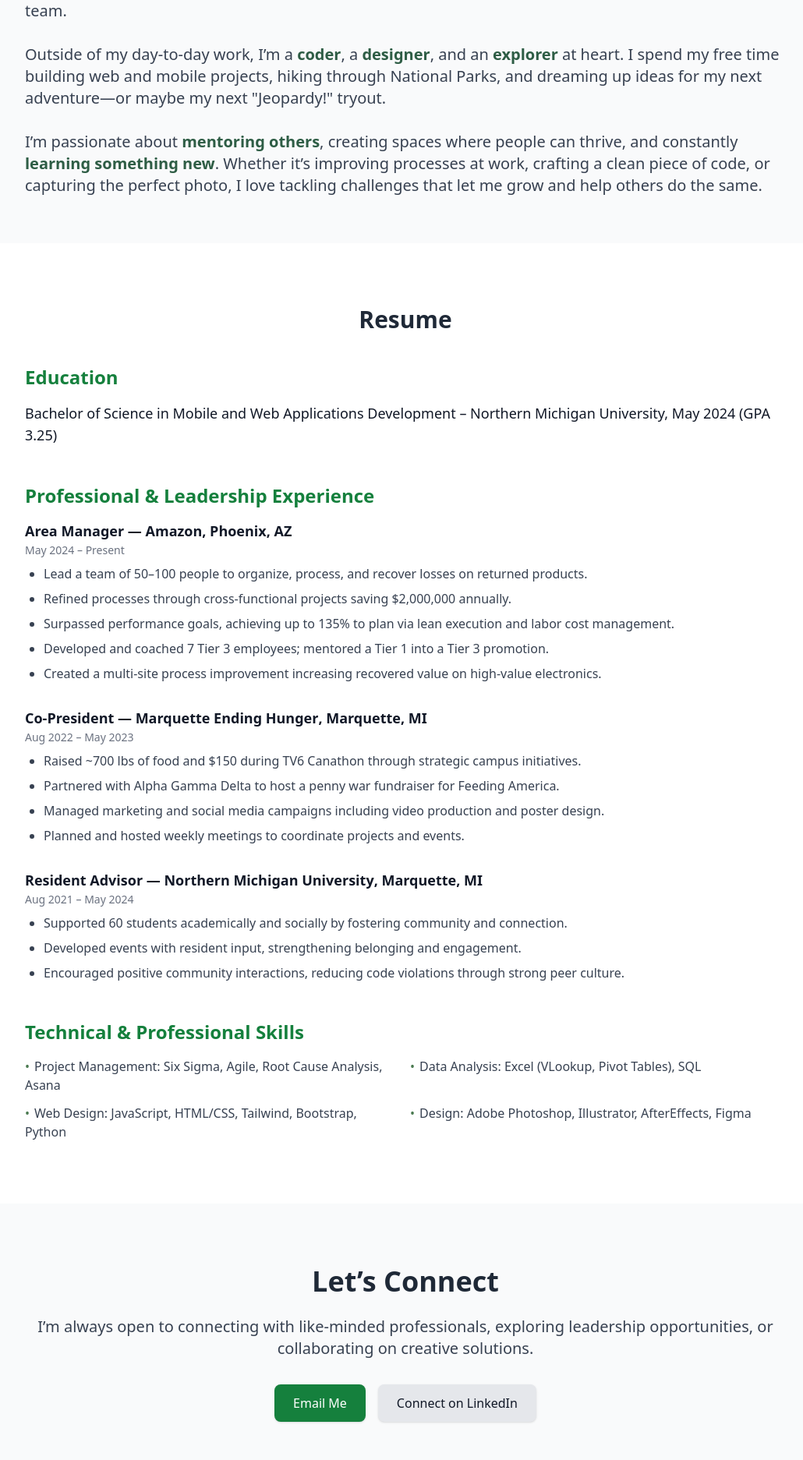
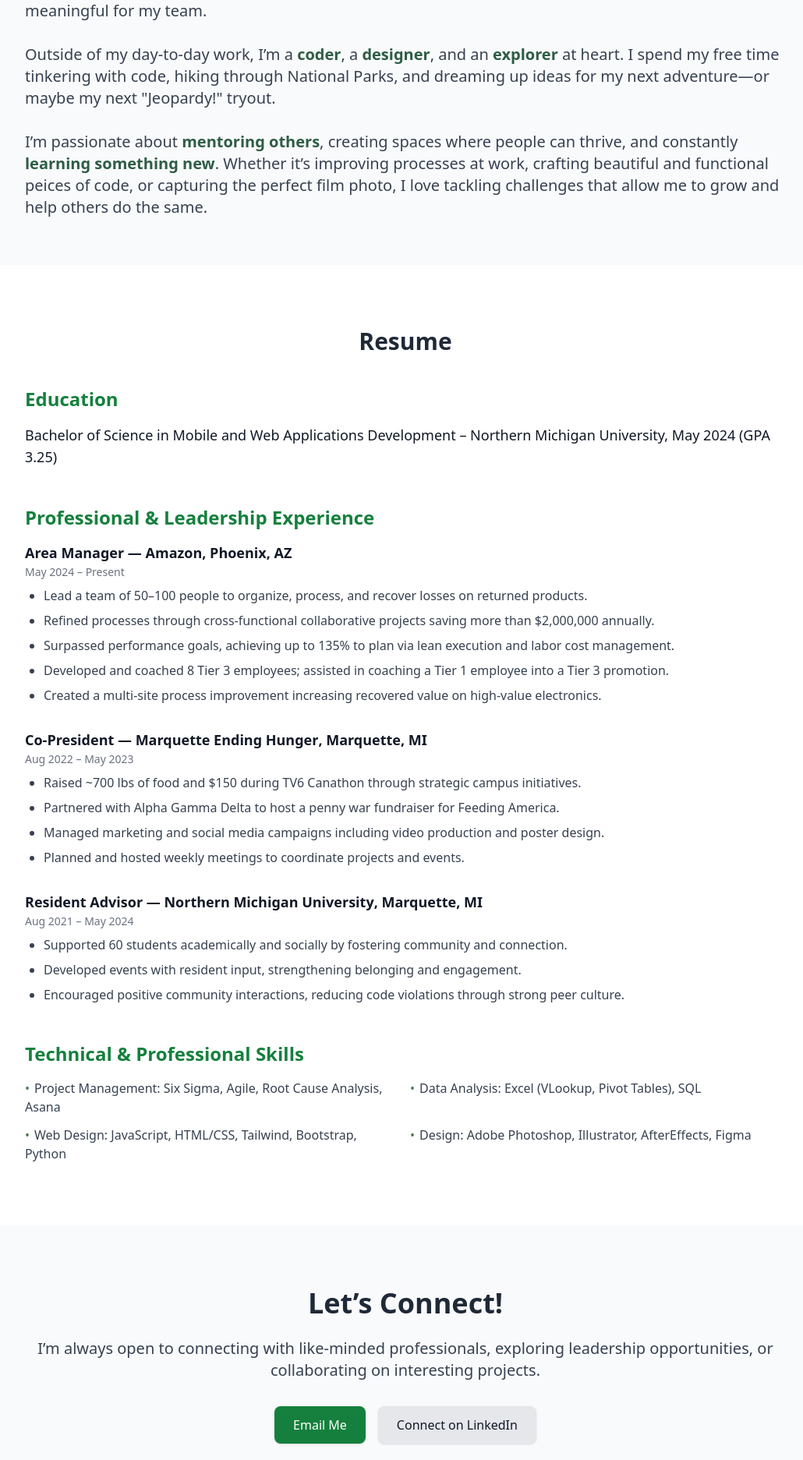
Before and after one commit to PatrickMyersDeveloper/PatrickMyers.github.io, a website: page index.html in a window 1280 px wide. Shown: the part 1016-2889 px from the top of the page at 78% size, without its empty margins (120-1150 px from the left). Drawn offline with nearby package versions, Linux system fonts and the light colour scheme.

Commit message:
Add website files

```diff
--- a/index.html
+++ b/index.html
@@ -83,11 +83,11 @@
     <div class="max-w-5xl mx-auto px-6 text-center md:text-left">
       <h2 class="text-3xl font-bold mb-6 text-gray-800">About Me</h2>
       <p class="text-lg md:text-xl text-gray-700 leading-relaxed opacity-0 transform translate-y-5 transition duration-700 ease-out about-text">
-        Hi, I’m <span>Patrick Myers</span>. I’m an <span>Leader</span> with a love for technology, design, and the ways people and technology intersect. I enjoy finding solutions that make work smoother and more meaningful for my team. <br><br>
+        Hi, I’m <span>Patrick Myers</span>. I’m an <span>Leader</span> with passions for people, technology, design, and the ways they intersect thoughout our world. I enjoy finding solutions that make progress more smooth and meaningful for my team. <br><br>
 
-        Outside of my day-to-day work, I’m a <span>coder</span>, a <span>designer</span>, and an <span>explorer</span> at heart. I spend my free time building web and mobile projects, hiking through National Parks, and dreaming up ideas for my next adventure—or maybe my next "Jeopardy!" tryout. <br><br>
+        Outside of my day-to-day work, I’m a <span>coder</span>, a <span>designer</span>, and an <span>explorer</span> at heart. I spend my free time tinkering with code, hiking through National Parks, and dreaming up ideas for my next adventure—or maybe my next "Jeopardy!" tryout. <br><br>
 
-        I’m passionate about <span>mentoring others</span>, creating spaces where people can thrive, and constantly <span>learning something new</span>. Whether it’s improving processes at work, crafting a clean piece of code, or capturing the perfect photo, I love tackling challenges that let me grow and help others do the same.
+        I’m passionate about <span>mentoring others</span>, creating spaces where people can thrive, and constantly <span>learning something new</span>. Whether it’s improving processes at work, crafting beautiful and functional peices of code, or capturing the perfect film photo, I love tackling challenges that allow me to grow and help others do the same.
       </p>
     </div>
   </section>
@@ -112,9 +112,9 @@
           <p class="company-date">May 2024 – Present</p>
           <ul class="list-disc pl-6 mt-2 space-y-2 text-gray-700">
             <li>Lead a team of 50–100 people to organize, process, and recover losses on returned products.</li>
-            <li>Refined processes through cross-functional projects saving $2,000,000 annually.</li>
+            <li>Refined processes through cross-functional collaborative projects saving more than $2,000,000 annually.</li>
             <li>Surpassed performance goals, achieving up to 135% to plan via lean execution and labor cost management.</li>
-            <li>Developed and coached 7 Tier 3 employees; mentored a Tier 1 into a Tier 3 promotion.</li>
+            <li>Developed and coached 8 Tier 3 employees; assisted in coaching a Tier 1 employee into a Tier 3 promotion.</li>
             <li>Created a multi-site process improvement increasing recovered value on high-value electronics.</li>
           </ul>
         </div>
@@ -157,9 +157,9 @@
 <!-- Call-to-Action Section -->
 <section id="contact" class="py-20 bg-gray-50">
   <div class="max-w-5xl mx-auto px-6 text-center">
-    <h2 class="text-3xl md:text-4xl font-bold mb-6 text-gray-800">Let’s Connect</h2>
+    <h2 class="text-3xl md:text-4xl font-bold mb-6 text-gray-800">Let’s Connect!</h2>
     <p class="text-lg md:text-xl text-gray-700 mb-8">
-      I’m always open to connecting with like-minded professionals, exploring leadership opportunities, or collaborating on creative solutions.
+      I’m always open to connecting with like-minded professionals, exploring leadership opportunities, or collaborating on interesting projects.
     </p>
     <div class="flex flex-col sm:flex-row justify-center gap-4">
       <a href="mailto:patmyers@nmu.edu" class="inline-block bg-green-700 text-white px-6 py-3 rounded-lg shadow hover:bg-green-800 transition">
```
